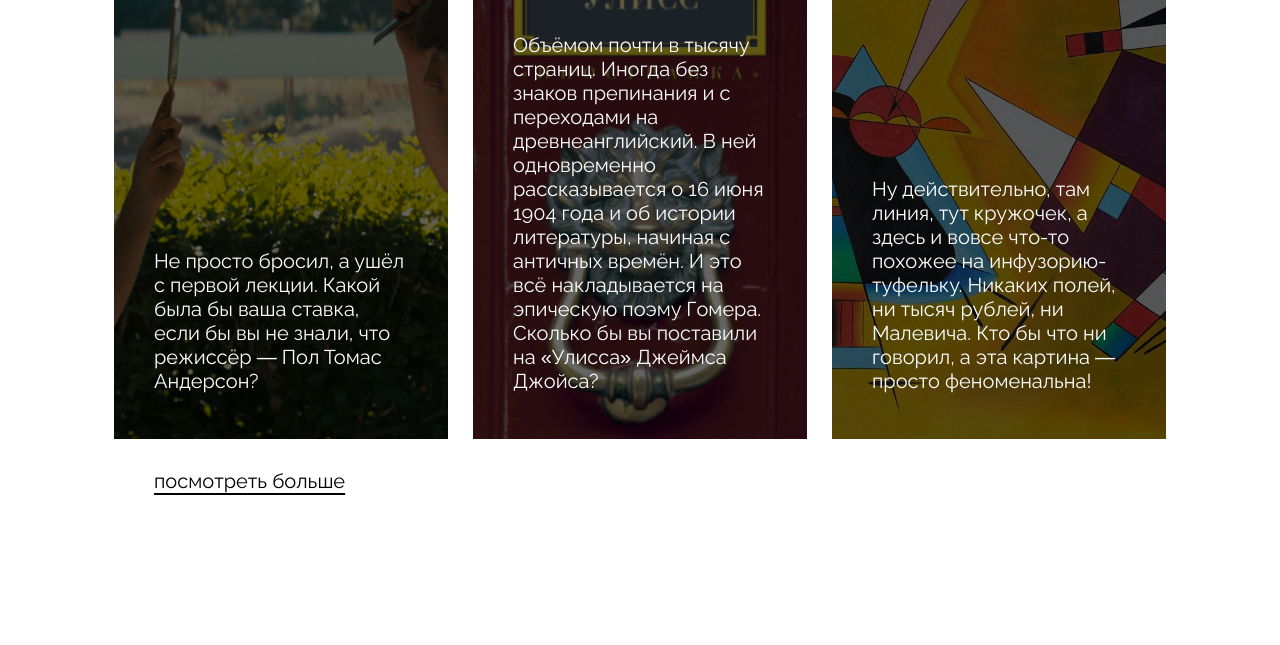
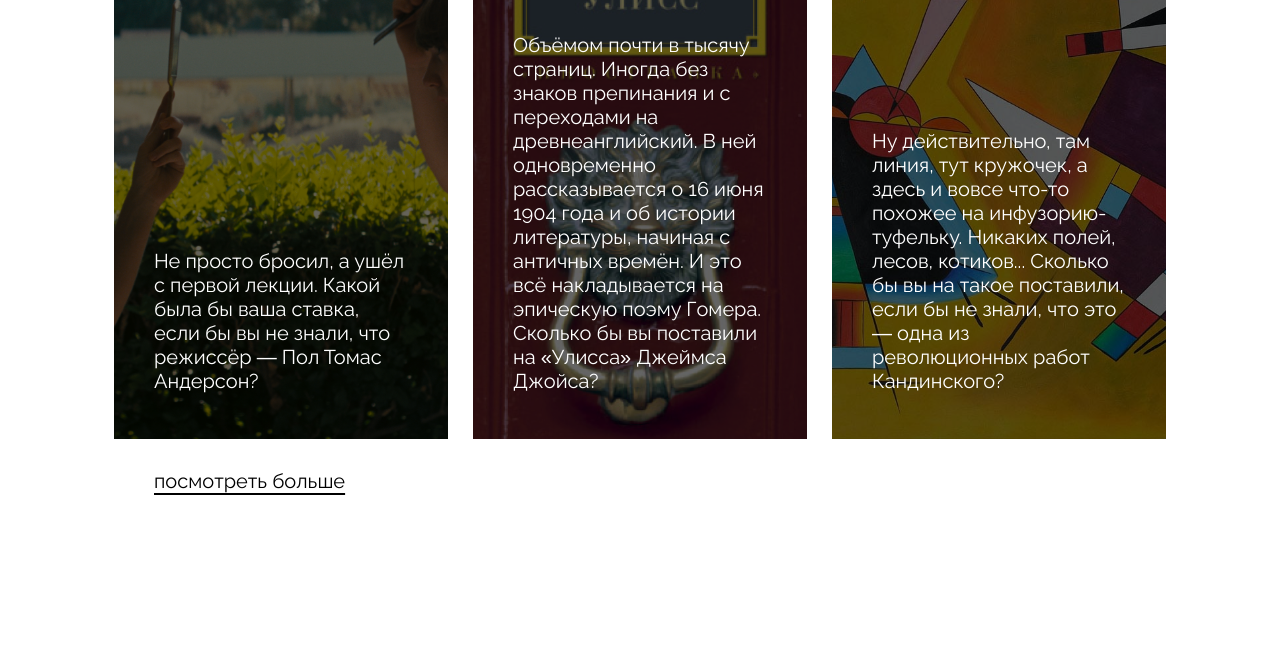
Before and after one commit to inCorrect-i/ono-tebe-nado-ad, a plain HTML site: page index.html in a window 1280 px wide. Shown: the part 1460-2105 px from the top of the page. Drawn offline with Linux system fonts and the light colour scheme.

Commit message:
Исправление с дубликатами и поправка текста

```diff
--- a/index.html
+++ b/index.html
@@ -74,7 +74,7 @@
               <article class="card card_type_picture">
                 <div class="overlay"></div>
                 <h3 class="card__title">Картина, которую повторит даже 5-летний сын маминой подруги</h3>
-                <p class="card__text">Ну действительно, там линия, тут кружочек, а здесь и вовсе что-то похожее на инфузорию-туфельку. Никаких полей, ни тысяч рублей, ни Малевича. Кто бы что ни говорил, а эта картина — просто феноменальна!</p>
+                <p class="card__text">Ну действительно, там линия, тут кружочек, а здесь и вовсе что-то похожее на инфузорию-туфельку. Никаких полей, лесов, котиков... Сколько бы вы на такое поставили, если бы не знали, что это — одна из революционных работ Кандинского?</p>
               </article>
             </a>
           </li>
--- a/styles/style.css
+++ b/styles/style.css
@@ -162,7 +162,6 @@
   list-style: none;
   margin-bottom: 30px;
   justify-content: space-between; /* Равномерно распределяем карточки */
-  align-items: flex-start; /* Выравниваем по верхней границе */
   align-items: stretch; /* Изменено с flex-start на stretch */
 }
 
```
